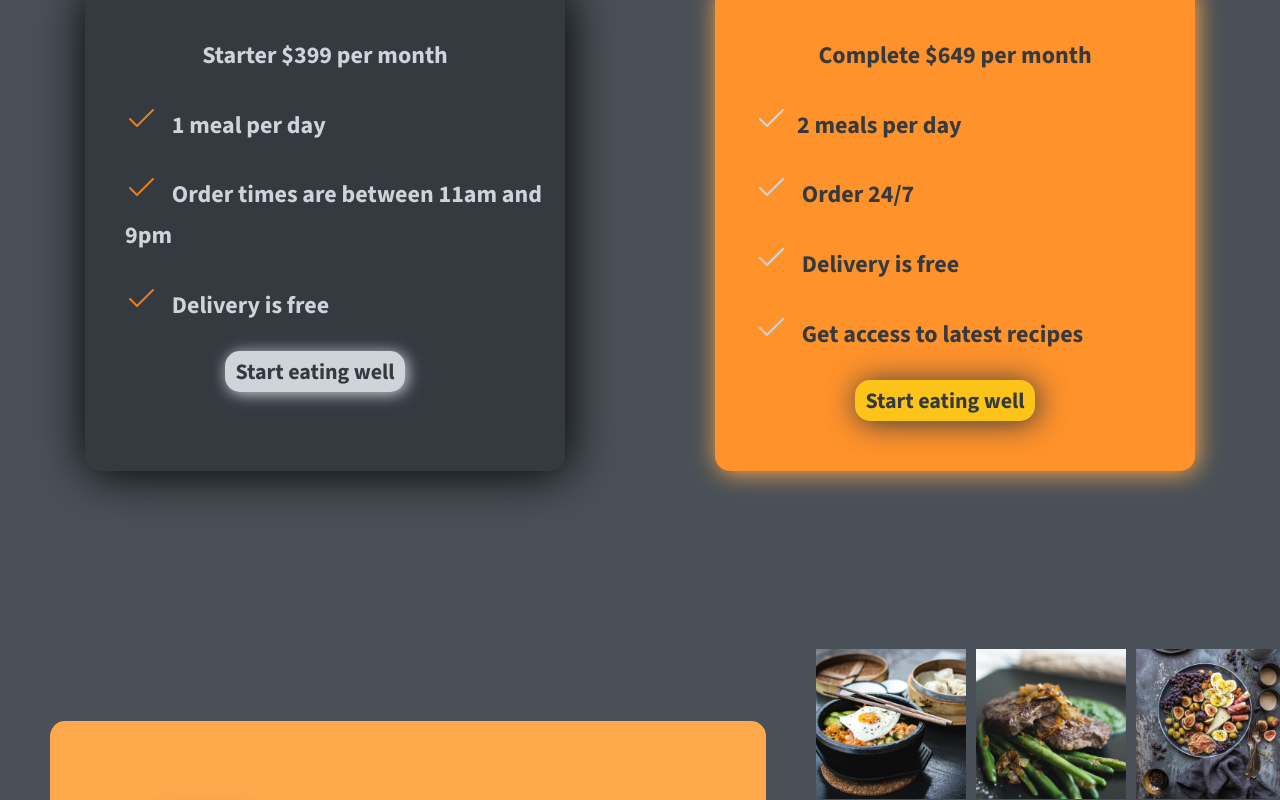
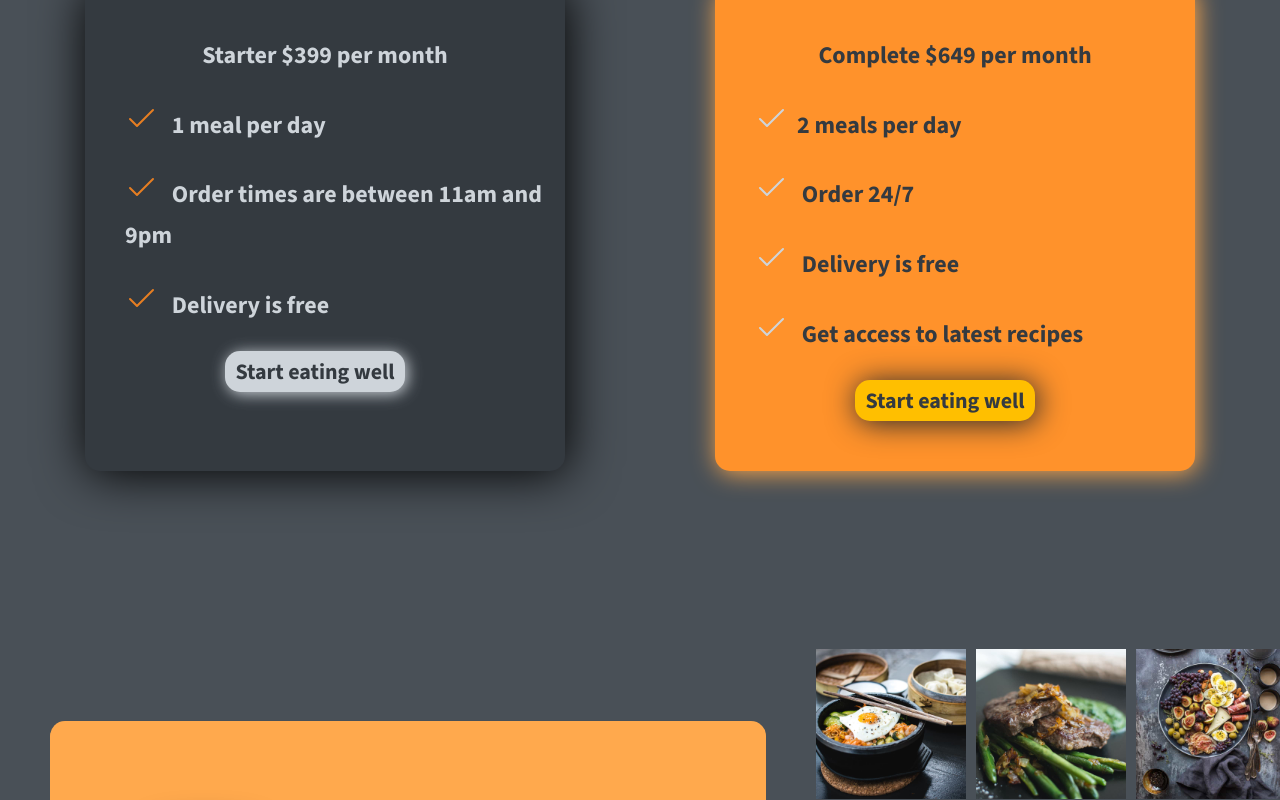
Before and after one commit to ZiyadBarnawi/MyFood, a plain HTML site: page HTML/myFood.html in a window 1280 px wide. In both pictures the pointer is over the button 945 px from the left and 4748 px from the top of the page. Shown: the part 4348-5148 px from the top of the page. Drawn offline with nearby package versions, Linux system fonts and the light colour scheme.

Commit message:
Update myFood.css

```diff
--- a/CSS/myFood.css
+++ b/CSS/myFood.css
@@ -406,8 +406,13 @@ h1{
   color: #343a40;
   font-weight: bold;
   padding: 2px;
+  transition: 0.5s;
 }
 
+.second-btn:hover{
+  background-color: #ffbf00;
+  box-shadow: 2px 2px 30px #212529;
+}
 .gallery{
   /* margin-top: 150px; */
   display: grid;
```
